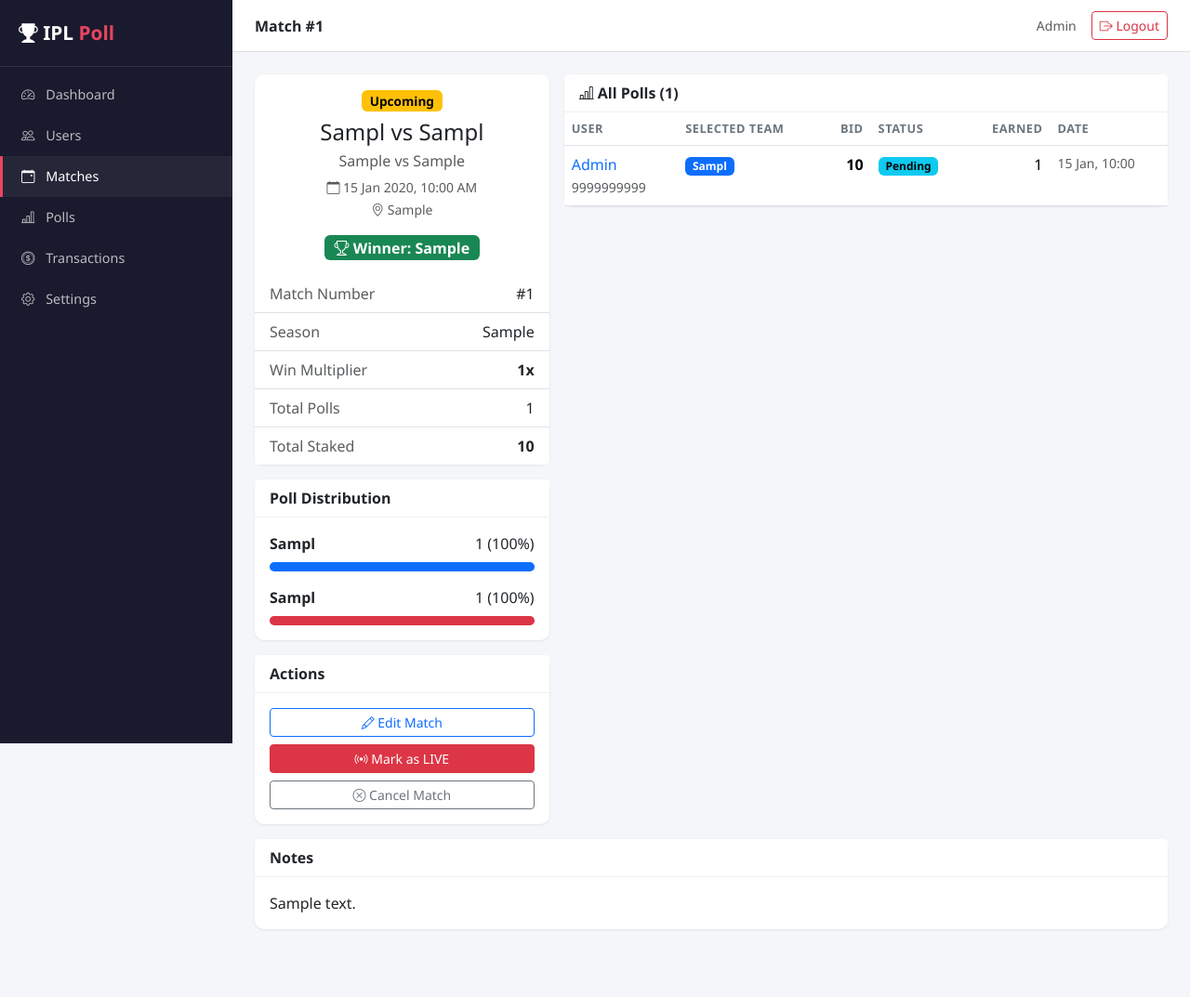
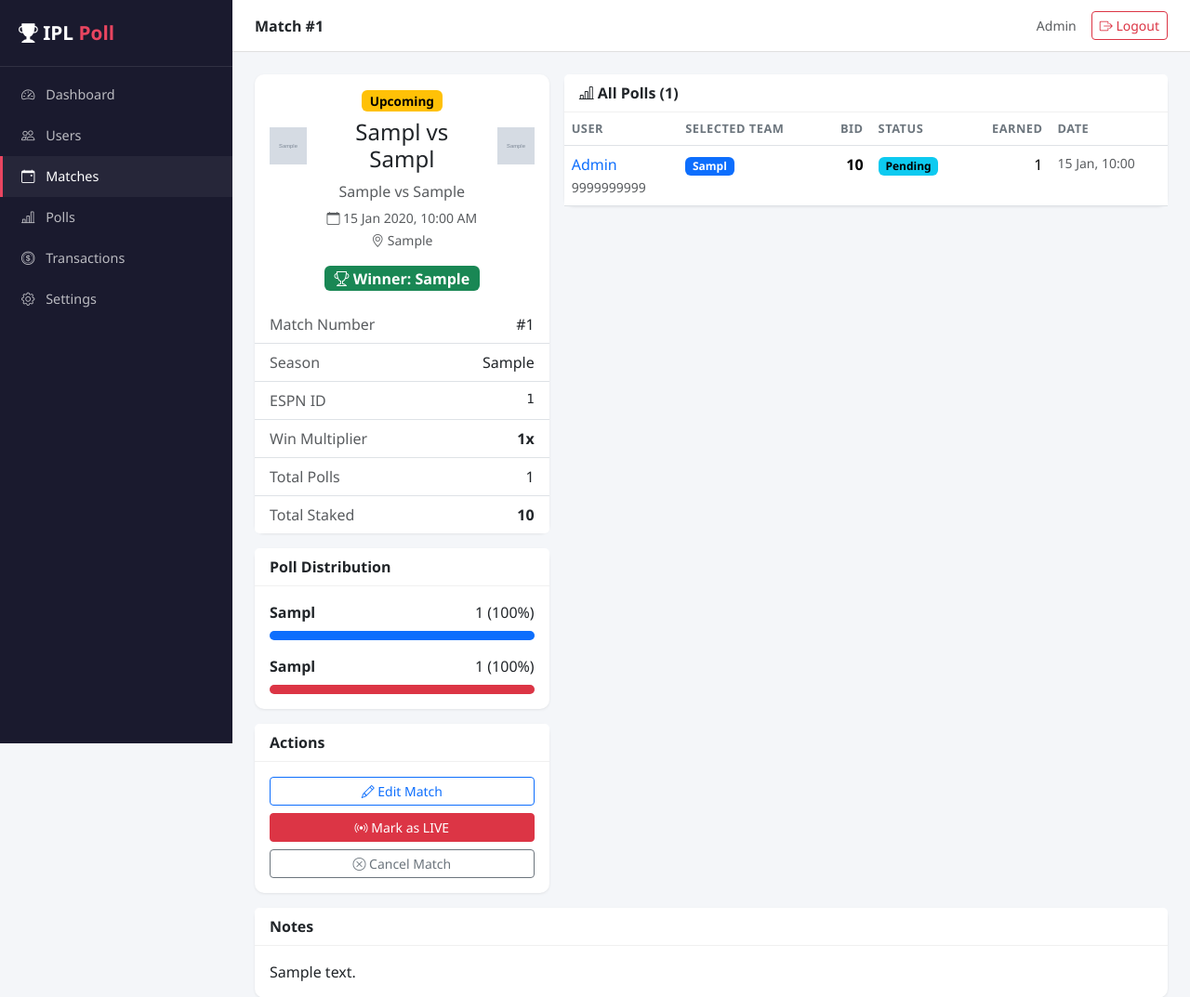
Before and after one commit to raj-fct/ipl-poll-backend, a Laravel app: page /admin/matches/1 in a window 1280 px wide. Shown: the top 1073 px of the page at 93% size. Before the commit the page ends 982 px from the top, so only its background shows below. Run offline with Laravel 12, Linux system fonts and the light colour scheme; a user stored in the database is signed in; data comes from the database, SQL or seed files in the repository; tables that the repository leaves empty hold one stand-in row (values such as "Sample post"); grey boxes marked "Sample" are stand-in pictures; parts of the project's set-up code (start-up, migrations or seed data) failed here and were passed over.

Commit message:
get eapncricinfo data

```diff
--- a/app/Models/IplMatch.php
+++ b/app/Models/IplMatch.php
@@ -12,7 +12,7 @@ class IplMatch extends Model
     protected $table = 'matches';
 
     protected $fillable = [
-        'espn_id',
+        'espn_id', 'season_id', 'team_a_id', 'team_b_id',
         'team_a', 'team_b', 'team_a_short', 'team_b_short',
         'team_a_logo', 'team_b_logo',
         'match_date', 'venue', 'match_number',
@@ -29,9 +29,29 @@ class IplMatch extends Model
         return $this->hasMany(Poll::class, 'match_id');
     }
 
+    public function seasonRecord()
+    {
+        return $this->belongsTo(Season::class, 'season_id');
+    }
+
+    public function teamA()
+    {
+        return $this->belongsTo(Team::class, 'team_a_id');
+    }
+
+    public function teamB()
+    {
+        return $this->belongsTo(Team::class, 'team_b_id');
+    }
+
     public function scopeUpcoming($query)
     {
         return $query->where('status', 'upcoming')->orderBy('match_date');
+    }
+
+    public function scopeForSeason($query, $seasonId)
+    {
+        return $query->where('season_id', $seasonId);
     }
 
     public function isLocked(): bool
--- /dev/null
+++ b/app/Models/Season.php
@@ -0,0 +1,27 @@
+<?php
+
+namespace App\Models;
+
+use Illuminate\Database\Eloquent\Model;
+
+class Season extends Model
+{
+    protected $fillable = [
+        'year', 'name', 'espn_league_id', 'cricinfo_series_id', 'is_active',
+    ];
+
+    protected $casts = [
+        'year'      => 'integer',
+        'is_active' => 'boolean',
+    ];
+
+    public function matches()
+    {
+        return $this->hasMany(IplMatch::class, 'season_id');
+    }
+
+    public static function active(): ?self
+    {
+        return static::where('is_active', true)->first();
+    }
+}
--- a/resources/views/admin/matches/show.blade.php
+++ b/resources/views/admin/matches/show.blade.php
@@ -9,7 +9,15 @@
         <div class="card mb-3">
             <div class="card-body text-center">
                 <span class="badge badge-{{ $match->status }} mb-2" style="font-size:0.85rem">{{ ucfirst($match->status) }}</span>
-                <h4 class="mb-1">{{ $match->team_a_short }} vs {{ $match->team_b_short }}</h4>
+                <div class="d-flex align-items-center justify-content-center gap-3 mb-2">
+                    @if($match->team_a_logo)
+                        <img src="{{ $match->team_a_logo }}" alt="{{ $match->team_a_short }}" style="width:40px;height:40px">
+                    @endif
+                    <h4 class="mb-0">{{ $match->team_a_short }} vs {{ $match->team_b_short }}</h4>
+                    @if($match->team_b_logo)
+                        <img src="{{ $match->team_b_logo }}" alt="{{ $match->team_b_short }}" style="width:40px;height:40px">
+                    @endif
+                </div>
                 <p class="text-muted mb-1">{{ $match->team_a }} vs {{ $match->team_b }}</p>
                 <small class="text-muted">
                     <i class="bi bi-calendar"></i> {{ $match->match_date->format('d M Y, h:i A') }}
@@ -32,8 +40,14 @@
                 </div>
                 <div class="list-group-item d-flex justify-content-between">
                     <span class="text-muted">Season</span>
-                    <span>{{ $match->season }}</span>
+                    <span>{{ $match->season }}{{ $match->seasonRecord ? '' : '' }}</span>
                 </div>
+                @if($match->espn_id)
+                <div class="list-group-item d-flex justify-content-between">
+                    <span class="text-muted">ESPN ID</span>
+                    <span class="font-monospace small">{{ $match->espn_id }}</span>
+                </div>
+                @endif
                 <div class="list-group-item d-flex justify-content-between">
                     <span class="text-muted">Win Multiplier</span>
                     <span class="fw-semibold">{{ $match->win_multiplier }}x</span>
```
Also changed, not shown: app/Models/Team.php (added, +22 -0 lines), database/migrations/2026_03_14_220000_create_teams_table.php (added), database/migrations/2026_03_14_220001_create_seasons_table.php (added), database/migrations/2026_03_14_220002_add_season_and_team_ids_to_matches.php (added).
